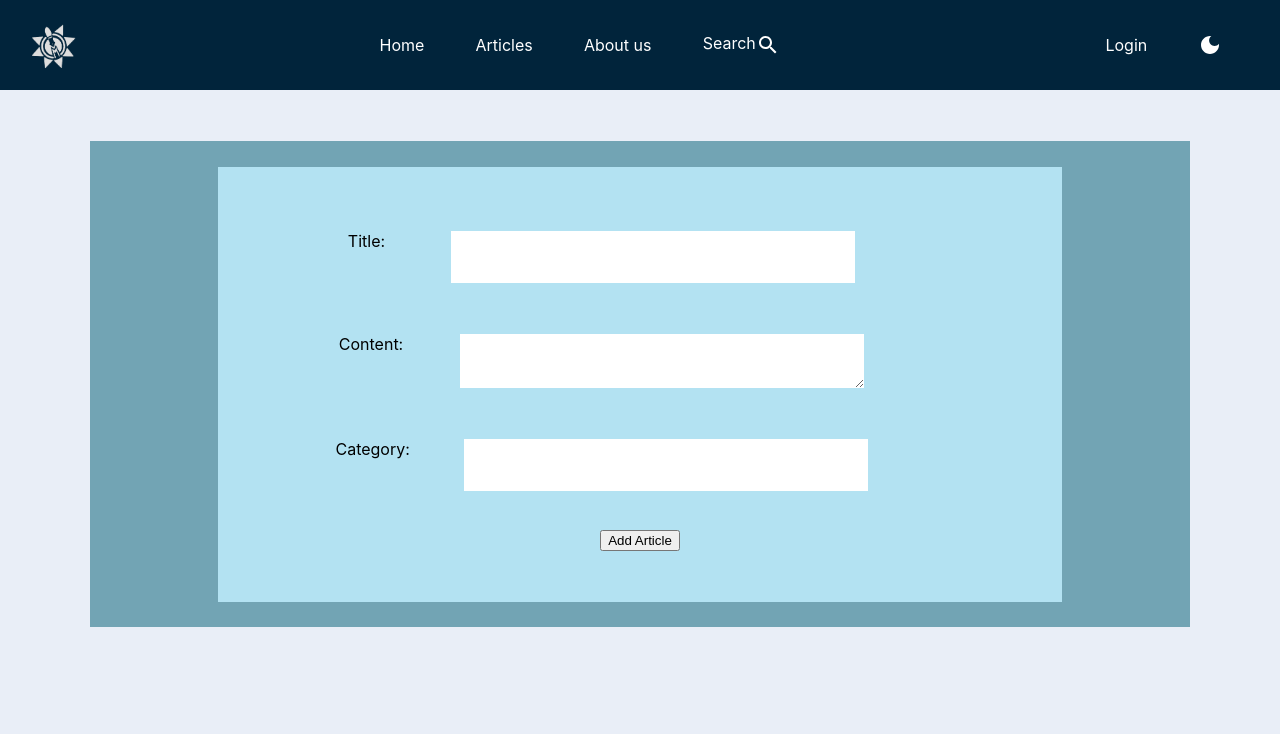
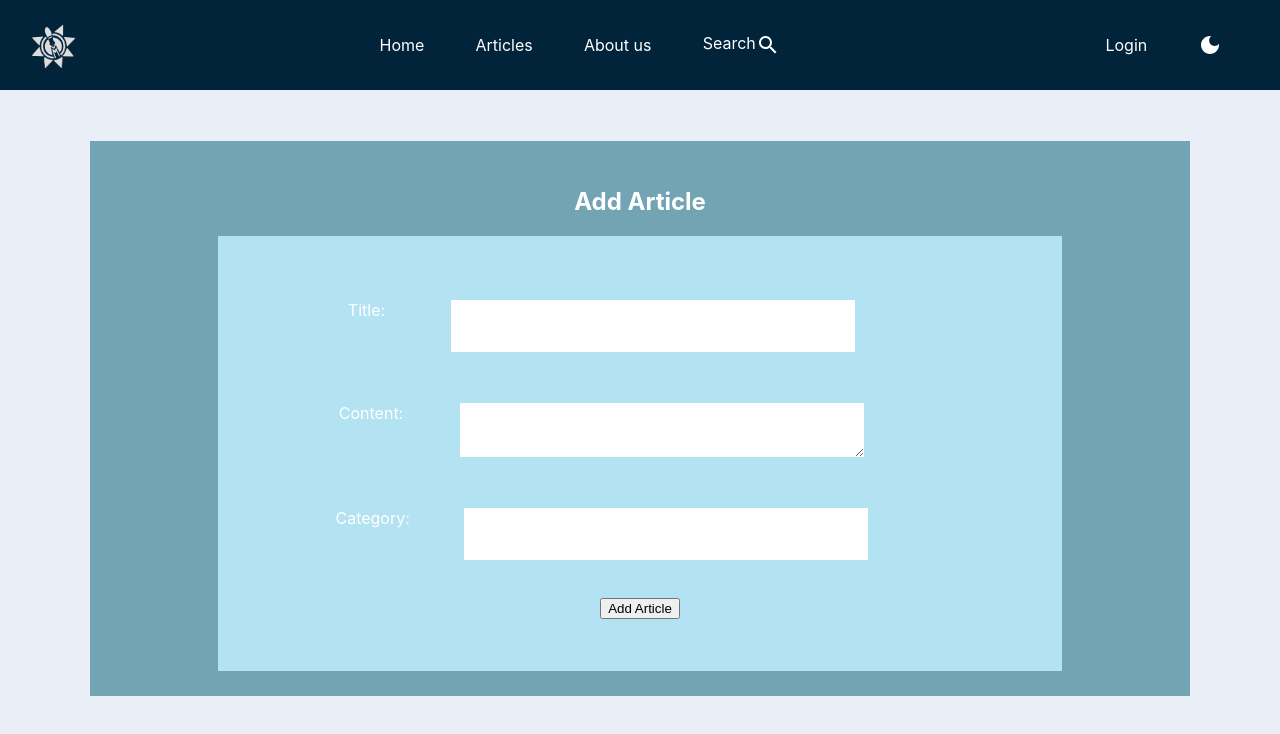
Before and after one commit to Srish-ty/MM-SummerTask-2023-Web, a React (Create React App) app: page /Dashboard in a window 1280 px wide. Shown: the top 734 px of the page. Built offline with nearby package versions, Linux system fonts and the light colour scheme; no server answers.

Commit message:
fix: some errors

```diff
--- a/src/App.js
+++ b/src/App.js
@@ -1,8 +1,9 @@
 import React,{useState} from 'react';
-import { BrowserRouter as Router, Routes, Route, Link } from "react-router-dom";
+import { BrowserRouter as Router, Routes, Route } from "react-router-dom";
 import Home from './pages/Home';
 import { ShowArticle } from "./pages/ShowArticle";
 import ArticleForm from './pages/ArticleForm';
+import Login from './pages/Login';
 
 function App() {
   const [showarticle, setShowedart] =  useState('');
@@ -14,7 +15,7 @@ function App() {
         <Route exact path="/" element={<Home setShowedart={setShowedart} />} />
         <Route index element={<Home setShowedart={setShowedart}/>} />
         <Route path="Article" element={<ShowArticle showing={showarticle} />} />
-        <Route path='Dashboard' element={isLoggedIn? <ArticleForm/>:<Home/> }  />
+        <Route path='Dashboard' element={isLoggedIn? <ArticleForm/>:<Login/> }  />
       </Routes>
     </Router>
   );
--- a/src/components/Articles.js
+++ b/src/components/Articles.js
@@ -35,7 +35,7 @@ export const Articles=({setShowedart})=>{
       {
     articles.map(
       article=>(
-        <Article data={article} artid={artid++} showArti={setShowedart}></Article>
+        <Article data={article} key={artid} artid={artid++} showArti={setShowedart}></Article>
       )
     )
       }
--- a/src/components/Navbar.js
+++ b/src/components/Navbar.js
@@ -8,7 +8,7 @@ export const Navbar = () => {
      mode=='light'? setMode('dark'):setMode('light');
 
      let nav =document.getElementsByClassName('navbar')[0];
-     nav.style.backgroundColor = (mode=='light'?'#1f232c':'#01243b');
+     nav.style.backgroundColor = (mode=='light'?'black':'#01243b');
      document.body.style.backgroundColor = (mode=='light'?'#303747':'#e9eef7');
 
     }
--- a/src/pages/ArticleForm.js
+++ b/src/pages/ArticleForm.js
@@ -45,12 +45,14 @@ function ArticleForm() {
     <>
     <Navbar/>
     <div className='form-cont'>
+      <h2> Add Article</h2>
     <form onSubmit={handleSubmit} className='arti-form'>
       <div className='inp-part'>
         <label htmlFor="title" className='label'>Title:</label>
         <input className='inps'
           type="text"
           id="title"
+          name='title'
           value={title}
           onChange={(event) => setTitle(event.target.value)}
           required
@@ -59,7 +61,8 @@ function ArticleForm() {
       <div className='inp-part'>
         <label htmlFor="body" className='label'>Content:</label>
         <textarea className='inps'
-          id="body"
+          id="content"
+          name='content'
           value={content}
           onChange={(event) => setBody(event.target.value)}
           rows="4"
@@ -71,6 +74,7 @@ function ArticleForm() {
         <input className='inps'
           type="text"
           id="category"
+          name='category'
           value={category}
           onChange={(event) => setCategory(event.target.value)}
           required
--- /dev/null
+++ b/src/pages/Login.js
@@ -0,0 +1,9 @@
+import React from 'react'
+
+const Login = () => {
+  return (
+    <div>Login</div>
+  )
+}
+
+export default Login;
--- a/src/pages/style/form.styles.css
+++ b/src/pages/style/form.styles.css
@@ -1,4 +1,5 @@
 .form-cont{
+    color: white;
     background-color: #72a4b4;
     width: 80%; min-height: 30vw;
     display: flex; flex-direction: column;
```
